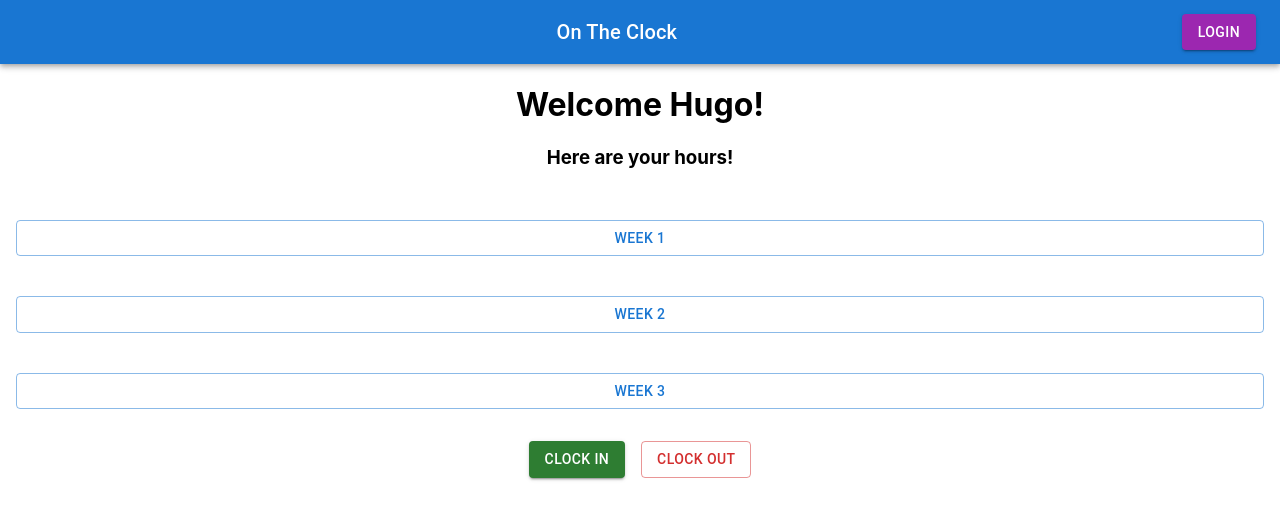
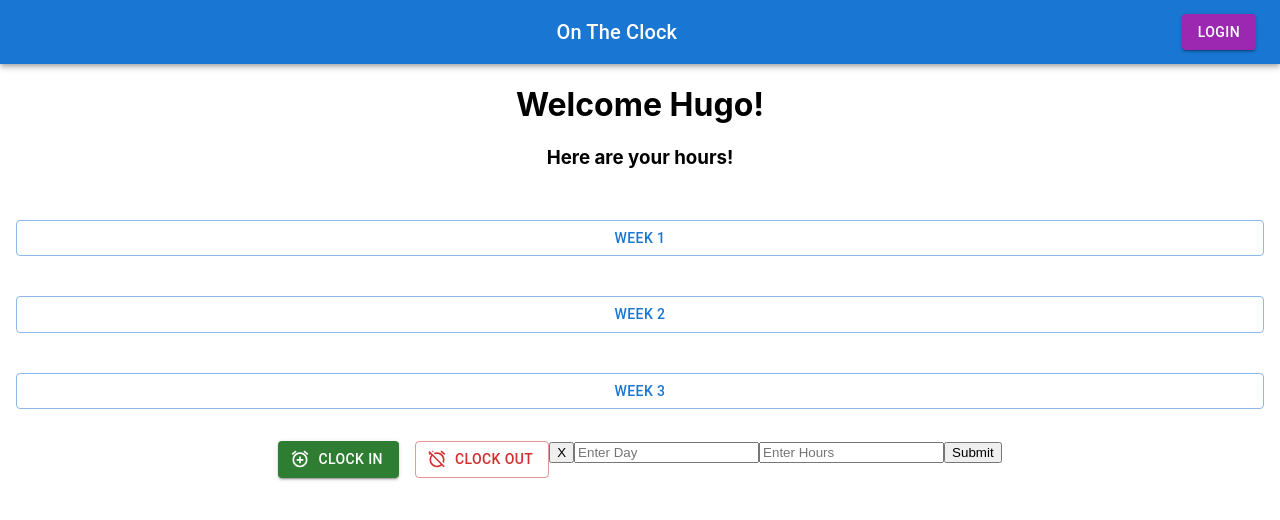
Before and after one commit to HugoHern/OnTheClock-App, a React (Create React App) app in the folder client/: page / in a window 1280 px wide. Both pictures are taken after a click on the button "CLOCK IN". Shown: the top 520 px of the page. Built offline with nearby package versions, Linux system fonts and the light colour scheme.

Commit message:
added modal component

```diff
--- a/client/src/components/Clockin.js
+++ b/client/src/components/Clockin.js
@@ -1,17 +1,39 @@
 import * as React from 'react';
 import Stack from '@mui/material/Stack';
 import Button from '@mui/material/Button';
+import AlarmAddIcon from '@mui/icons-material/AlarmAdd';
+import AlarmOffIcon from '@mui/icons-material/AlarmOff';
+import Modal from '../components/Modal';
+
 
 export default function Clockin() {
+
+  const [openModal, setOpenModal] = React.useState(false) //this will set if the modal opens
+
+  const clockIn = () => {
+    setOpenModal(true)
+  }
+
+
+  const clockOut = () => {
+
+    setOpenModal(true)
+  }
+
+
   return (
+    <>
     <Stack direction="row" spacing={2}>
 
-      <Button variant="contained" color="success">
+      <Button variant="contained" color="success" startIcon={<AlarmAddIcon/>}  onClick={() => {clockIn()}}>
         Clock In
       </Button>
-      <Button variant="outlined" color="error">
+      <Button variant="outlined" color="error" startIcon={<AlarmOffIcon/>}  onClick={() => {clockOut()}}>
         Clock Out
       </Button>
+
     </Stack>
+    {openModal && <Modal closeModal={setOpenModal}/>}
+    </>
   );
 }
--- /dev/null
+++ b/client/src/components/Modal.js
@@ -0,0 +1,20 @@
+import React from 'react'
+
+function Modal({closeModal}) {
+  return (
+    <>
+    <div>
+        <button onClick={() => {closeModal(false)}}> X </button>
+    </div>
+    <div>
+        <form>
+            <input placeholder='Enter Day' />
+            <input placeholder='Enter Hours'/>
+            <button onClick={console.log('submitted')}>Submit</button>
+        </form>
+    </div>
+    </>
+  )
+}
+
+export default Modal
--- a/client/src/pages/Hours.js
+++ b/client/src/pages/Hours.js
@@ -18,6 +18,7 @@ function Hours() {
       <Box sx={{ display: 'flex', justifyContent: "center" }}>
         <Clockin />
       </Box>
+
     </>
   );
 }
```
